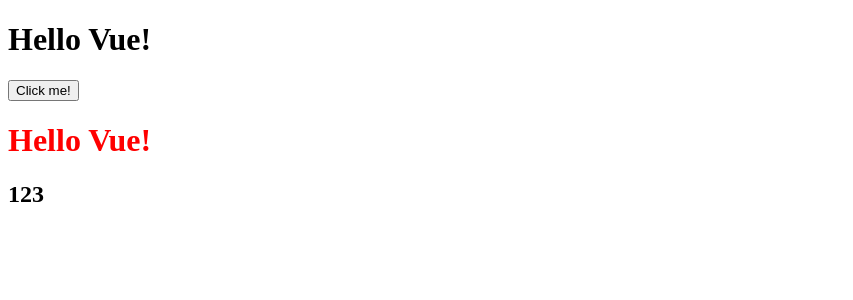
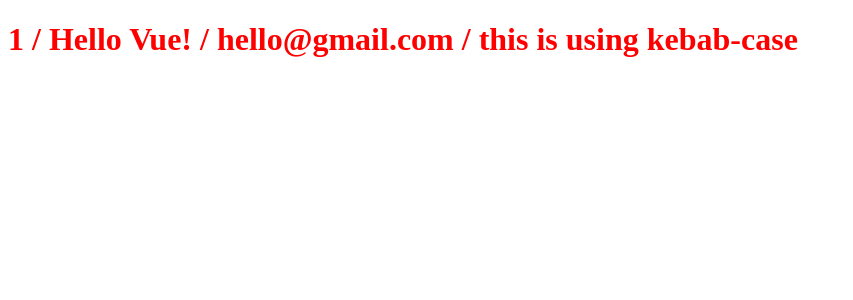
Before and after one commit to fly1chop/FEDC3-Vue_Basics, a Vue app in the folder curr/: page / in a window 1280 px wide. Shown: the top 300 px of the page, without its empty margins (0-853 px from the left). Built offline with nearby package versions, Linux system fonts and the light colour scheme; the HTML template or start-up script is replaced by a standard one.

Commit message:
setting prop type

```diff
--- a/curr/src/App.vue
+++ b/curr/src/App.vue
@@ -1,9 +1,7 @@
 <template>
-  <h1>Hello Vue!</h1>
-  <Btn @click="reverseMsg" />
   <Hello
-    :message="msg"
-    :name="123" />
+    v-bind="post"
+    long-prop-name="this is using kebab-case" />
 </template>
 
 <script>
@@ -15,12 +13,11 @@ export default {
   },
   data() {
     return {
-      msg: 'Hello Vue!'
-    }
-  },
-  methods: {
-    reverseMsg() {
-      this.msg = this.msg.split('').reverse().join('')
+      post: {
+        id: 1,
+        title: 'Hello Vue!',
+        email: 'hello@gmail.com'
+      }
     }
   }
 }
--- a/curr/src/components/Hello.vue
+++ b/curr/src/components/Hello.vue
@@ -1,27 +1,19 @@
 <template>
-  <h1 @click="updateMessage">
-    {{ newMessage }}
+  <h1>
+    {{ id }} / {{ title }} / {{ email }} / {{ longPropName }}
   </h1>
-  <h2>
-    {{ name }}
-  </h2>
 </template>
 
 <script>
 export default {
   props: {
-    message: String,
-    name: [String, Number]
-  },
-  data() {
-    return {
-      newMessage: this.message
-    }
-  },
-  methods: {
-    updateMessage() {
-      this.newMessage = 'Good~'
-    }
+    id: Number,
+    title: [String, Number],
+    email: {
+      type: String,
+      default: 'jane@abc.com'
+    },
+    longPropName: String
   }
 }
 </script>
```
